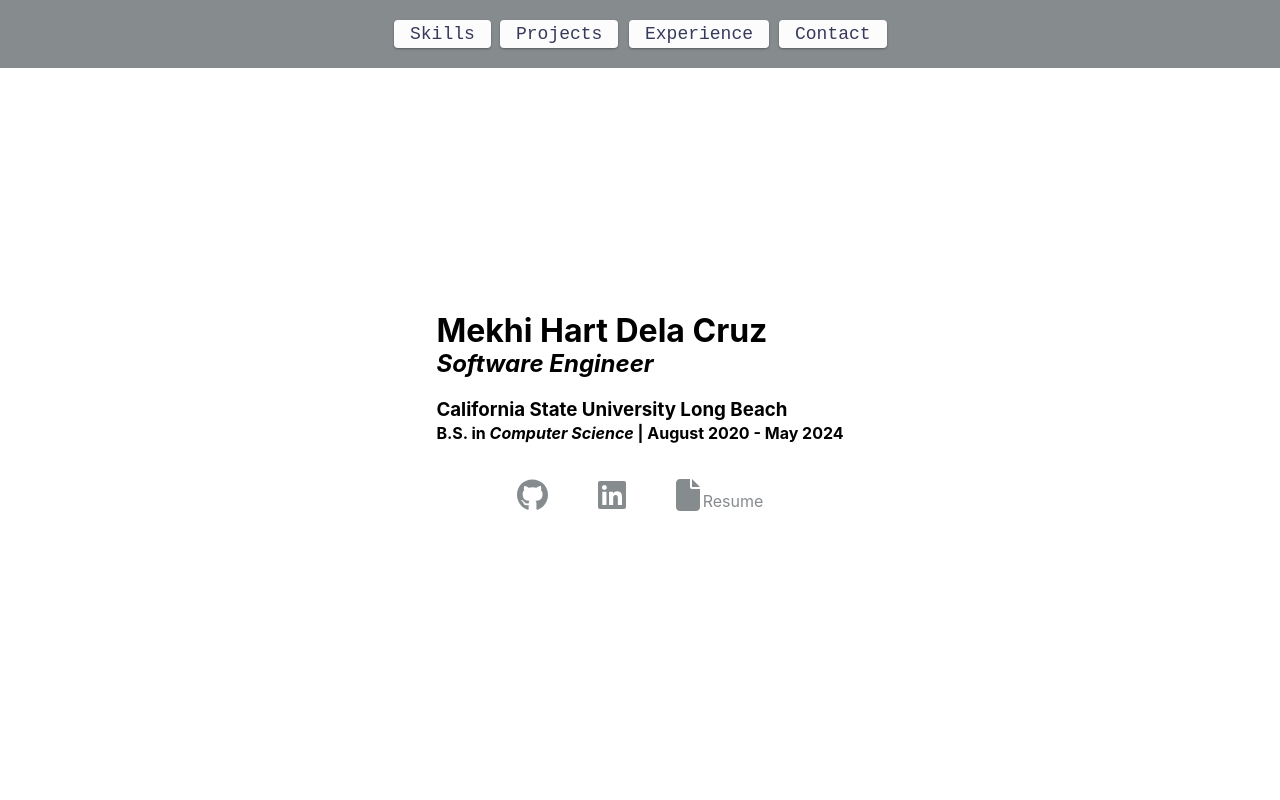
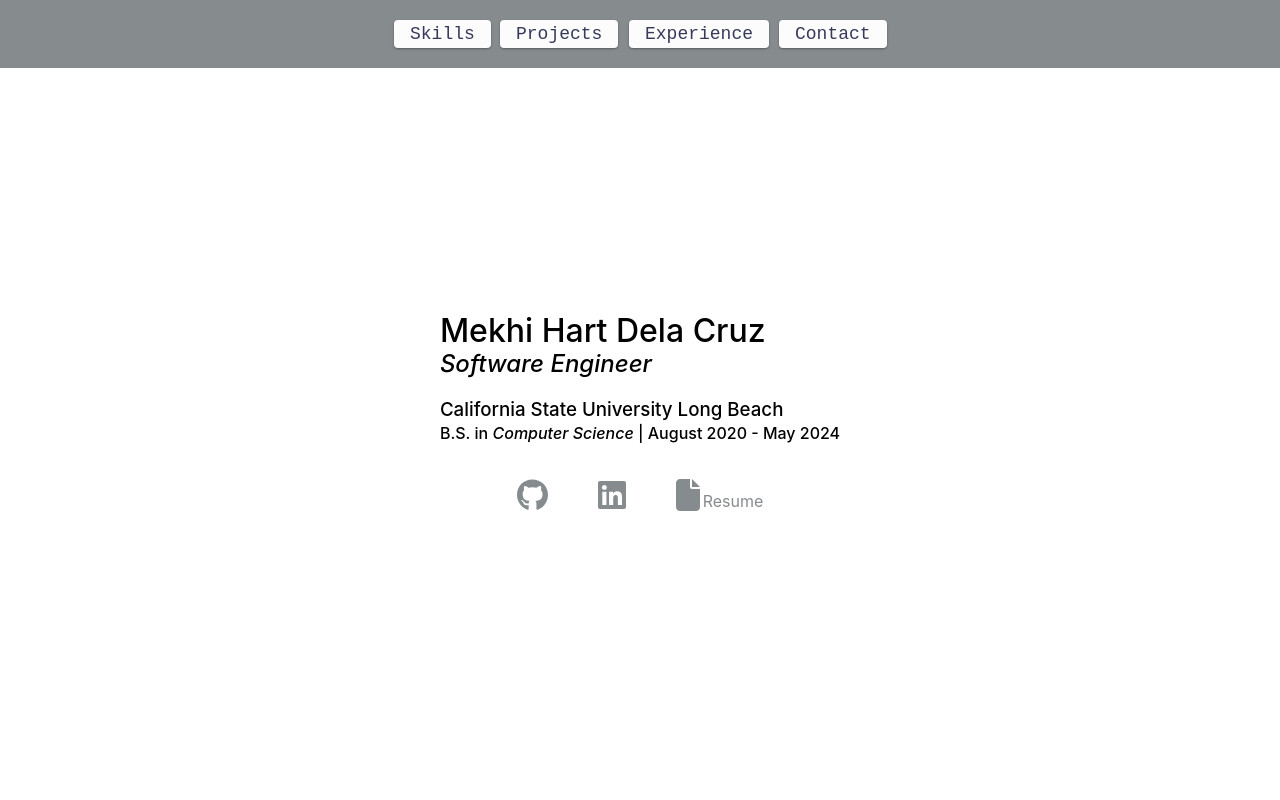
Before and after one commit to MekhiHart/portfolio, a React (Create React App) app: page / in a window 1280 px wide. Shown: the top 800 px of the page. Built offline with nearby package versions, Linux system fonts and the light colour scheme.

Commit message:
made font weight be different for hero section

```diff
--- a/src/Components/Hero.jsx
+++ b/src/Components/Hero.jsx
@@ -6,7 +6,7 @@ export default function Hero(){
     return(
     <div className="hero--container fullScreen" id='HERO'>
         <div className="hero--intro">
-            <h1 style={{marginBottom: "-20px" , fontWeight:"bold"}}>Mekhi Hart Dela Cruz</h1>
+            <h1 style={{marginBottom: "-20px"}}>Mekhi Hart Dela Cruz</h1>
             <h2> <em> Software Engineer </em></h2>
             <h3 style={{marginBottom: "-20px"}}>California State University Long Beach</h3>
             <h4>B.S. in <i>Computer Science</i> | August 2020 - May 2024</h4>
--- a/src/index.css
+++ b/src/index.css
@@ -87,8 +87,9 @@ nav a:hover:before {
   flex-direction: column;
 }
 
-.hero--intro{
+.hero--intro > *{
   align-self: center;
+  font-weight: 500;
 
 }
 
@@ -181,7 +182,7 @@ nav a:hover:before {
   background-color: #6a768a; /* Prevents children opacity change, only changes background opacity*/
   border: none;
 
-  margin: 0 10px
+  margin: 0 10px;
 }
 
 .popUp--tab{
```
